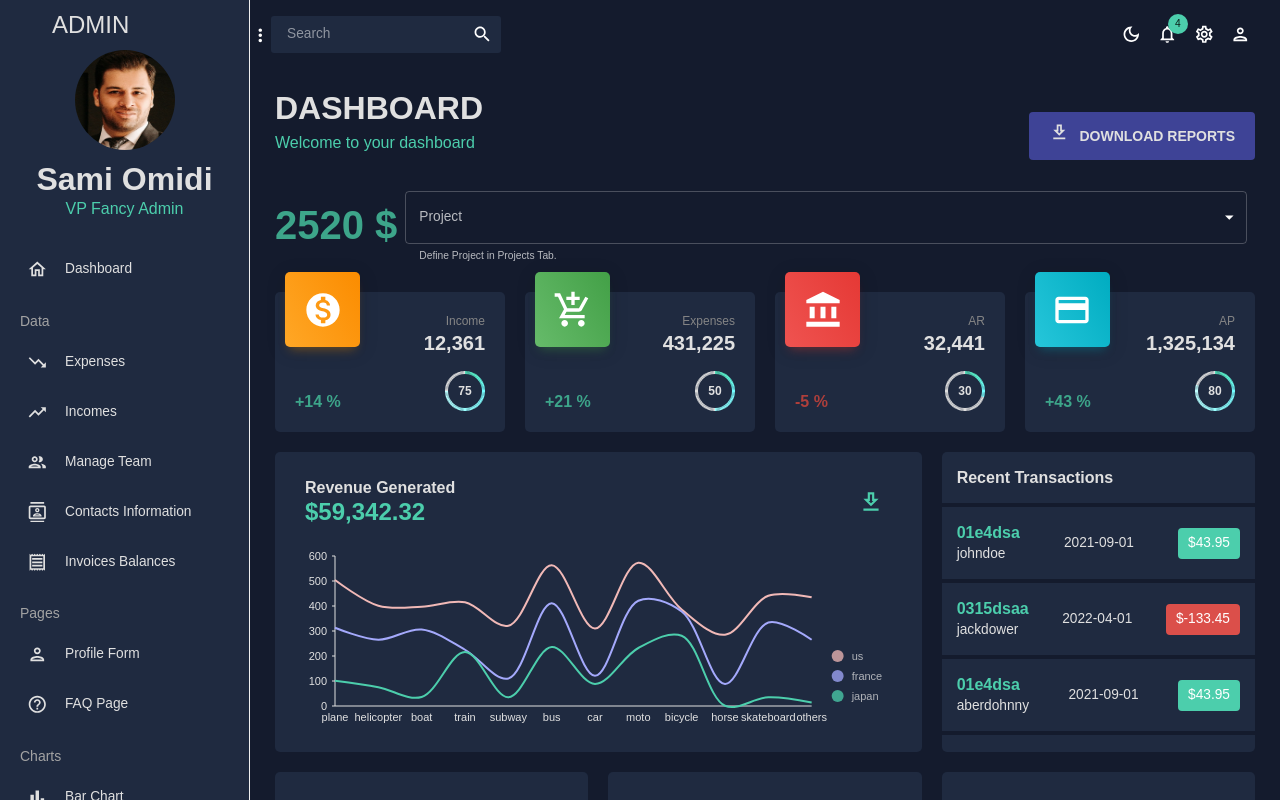
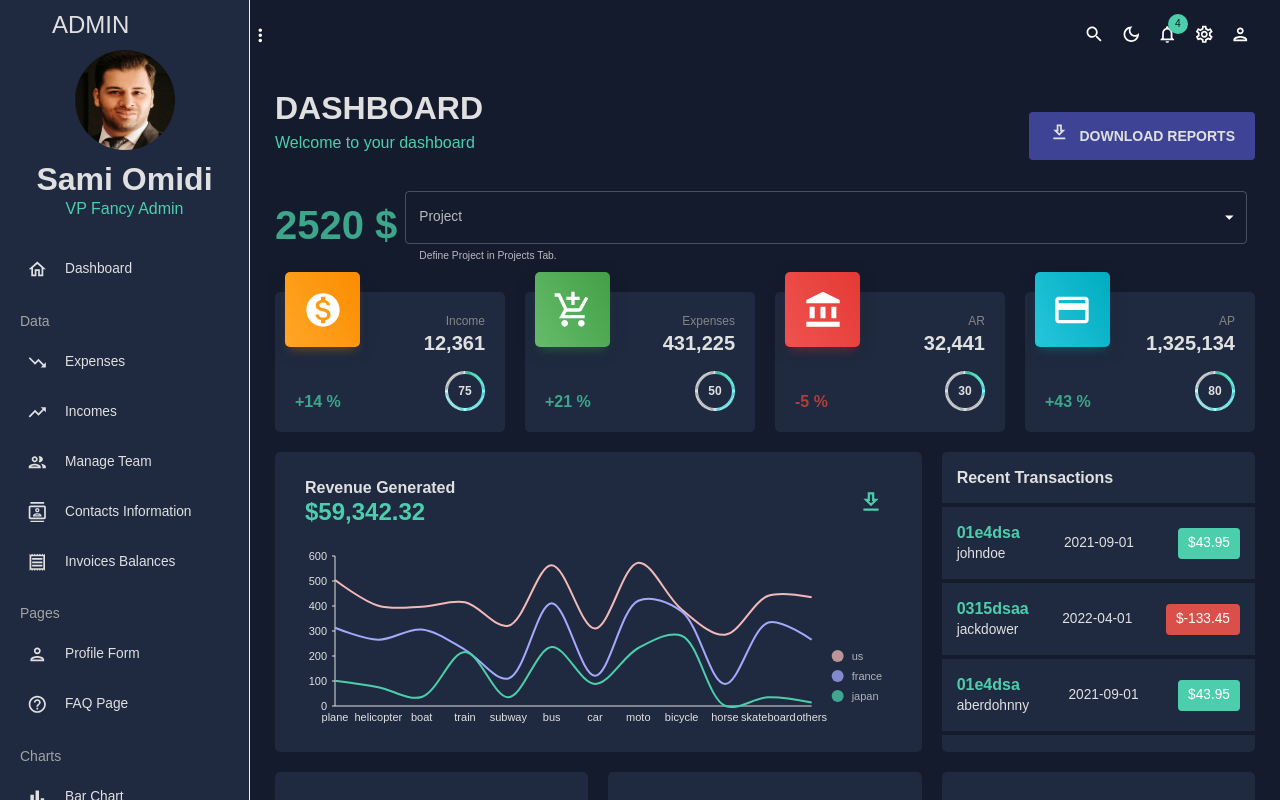
Before and after one commit to Samiomidi/cost-management, a Next.js app: page / in a window 1280 px wide. Built offline with nearby package versions, Linux system fonts and the light colour scheme.

Commit message:
search input changed

```diff
--- a/components/layout/Topbar.js
+++ b/components/layout/Topbar.js
@@ -8,53 +8,55 @@ import NotificationsOutlinedIcon from "@mui/icons-material/NotificationsOutlined
 import SettingsOutlinedIcon from "@mui/icons-material/SettingsOutlined";
 import PersonOutlinedIcon from "@mui/icons-material/PersonOutlined";
 import SearchIcon from "@mui/icons-material/Search";
-// import InputLabel from "@mui/material/InputLabel";
-// import MenuItem from "@mui/material/MenuItem";
-// import FormControl from "@mui/material/FormControl";
-// import Select from "@mui/material/Select";
 
 function Topbar() {
   const theme = useTheme();
   const colors = tokens(theme.palette.mode);
   const colorMode = useContext(ColorModeContext);
-  // const [selectedTheme, setSelectedTheme] = useState("dark");
-
-  // const handleChange = (event) => {
-  //   colorMode.toggleColorMode(event.target.value);
-  // };
+  const [showSearchInput, setShowSearchInput] = useState({
+    width: "0px",
+    visibility: "hidden",
+    backgroundColor: "",
+  });
   return (
-    <Box display="flex" justifyContent="space-between" p={2}>
+    <Box display="flex" justifyContent="flex-end" p={2}>
       {/* Search Bar */}
       <Box
         display="flex"
-        backgroundColor={colors.primary[400]}
         borderRadius="3px"
+        backgroundColor={showSearchInput.backgroundColor}
       >
-        <InputBase sx={{ ml: 2, flex: 1 }} placeholder="Search" />
-        <IconButton type="button" sx={{ p: 1 }}>
+        <InputBase
+          sx={{
+            ml: 2,
+            flex: 1,
+            width: showSearchInput.width,
+            visibility: showSearchInput.visibility,
+            transition: "0.3s all ease-in-out",
+            backgroundColor: colors.primary[400],
+          }}
+          placeholder="Search"
+        />
+        <IconButton
+          type="button"
+          sx={{ p: 1 }}
+          onClick={() =>
+            setShowSearchInput(
+              showSearchInput.width === "0px"
+                ? {
+                    width: "200px",
+                    visibility: "visible",
+                    backgroundColor: colors.primary[400],
+                  }
+                : { width: "0px", visibility: "hidden", backgroundColor: "" }
+            )
+          }
+        >
           <SearchIcon />
         </IconButton>
       </Box>
       {/* Icons */}
       <Box display="flex">
-        {/* <FormControl sx={{ m: 1, minWidth: 80 }}>
-          <InputLabel id="demo-simple-select-autowidth-label">Theme</InputLabel>
-          <Select
-            labelId="demo-simple-select-autowidth-label"
-            id="demo-simple-select-autowidth"
-            value={selectedTheme}
-            onChange={handleChange}
-            autoWidth
-            label="Theme"
-          >
-            <MenuItem value="">
-              <em>None</em>
-            </MenuItem>
-            <MenuItem value={"dark"}>Dark</MenuItem>
-            <MenuItem value={"goz"}>Goz</MenuItem>
-            <MenuItem value={"light"}>Light</MenuItem>
-          </Select>
-        </FormControl> */}
         <IconButton onClick={colorMode.toggleColorMode}>
           {theme.palette.mode === "dark" ? (
             <DarkModeOutlinedIcon />
```
